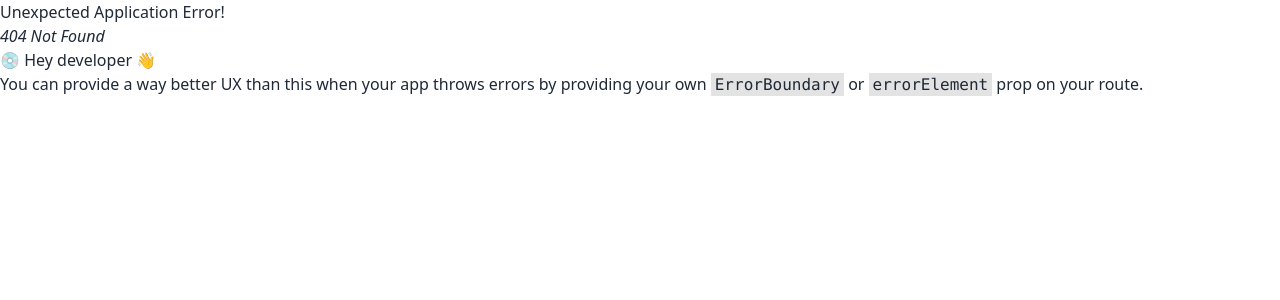
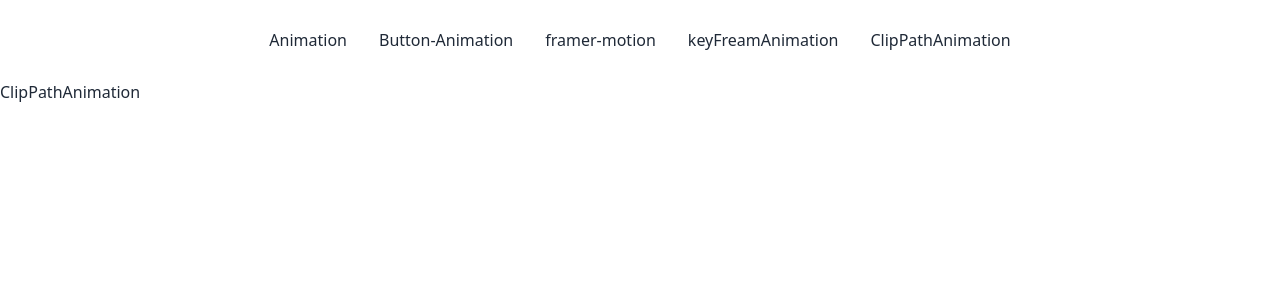
Before and after one commit to ashr-aful007/explore-animation, a React (Vite) app: page /clipPathAnimation in a window 1280 px wide. Before the commit this address had no page. Shown: the top 300 px of the page. Built offline with nearby package versions, Linux system fonts and the light colour scheme.

Commit message:
clip-PathAnimation-add

```diff
--- a/src/assets/router/Router.jsx
+++ b/src/assets/router/Router.jsx
@@ -7,6 +7,7 @@ import Home from "../../pages/Home/Home";
 import FnAnimation from "../../pages/FnAnimation/FnAnimation";
 import ButtonAnimation from "../../pages/Button-Animation/ButtonAnimation";
 import KeyFreamAnimation from "../../pages/KeyFreamAnimation/KeyFreamAnimation";
+import ClipPathAnimation from "../../pages/ClipPathAnimation/ClipPathAnimation";
 
    const router = createBrowserRouter([
      {
@@ -28,6 +29,10 @@ import KeyFreamAnimation from "../../pages/KeyFreamAnimation/KeyFreamAnimation";
           {
             path: '/keyFreamAnimation',
             element: <KeyFreamAnimation></KeyFreamAnimation>
+          },
+          {
+            path: '/clipPathAnimation',
+            element: <ClipPathAnimation></ClipPathAnimation>
           }
        ]
      }
--- /dev/null
+++ b/src/pages/ClipPathAnimation/ClipPathAnimation.jsx
@@ -0,0 +1,9 @@
+import './ClipPathAnimation.css'
+
+function ClipPathAnimation() {
+  return (
+    <div>ClipPathAnimation</div>
+  )
+}
+
+export default ClipPathAnimation
--- a/src/pages/Navbar/Navbar.jsx
+++ b/src/pages/Navbar/Navbar.jsx
@@ -27,6 +27,7 @@ function Navbar() {
       <Link to="/btnAnimation">Button-Animation</Link>
       <Link to="/fnAnimation">framer-motion</Link>
       <Link to="/keyFreamAnimation">keyFreamAnimation</Link>
+      <Link to="/clipPathAnimation">ClipPathAnimation</Link>
     </div>
     </div>
   )
```
Also changed, not shown: src/pages/ClipPathAnimation/ClipPathAnimation.css (added).
